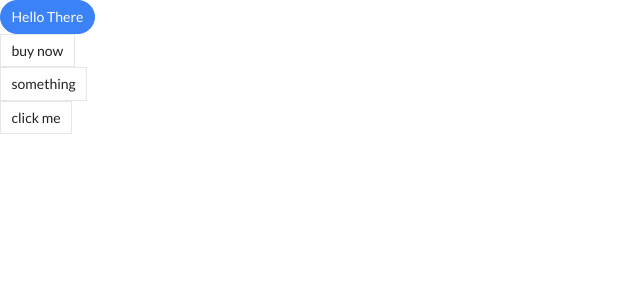
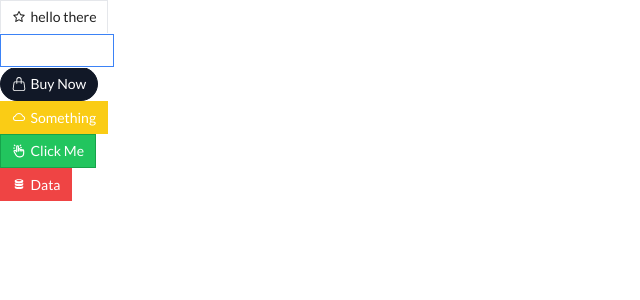
Before and after one commit to sabrinamaral/widgets, a React (Create React App) app: page / in a window 1280 px wide. Shown: the top 300 px of the page, without its empty margins (0-640 px from the left). Built offline with nearby package versions, Linux system fonts and the light colour scheme.

Commit message:
icons on buttons | react-icons

```diff
--- a/src/App.js
+++ b/src/App.js
@@ -1,4 +1,10 @@
 import React from "react";
+import { AiOutlineStar, AiOutlineCloud } from "react-icons/ai";
+import { GoBell } from "react-icons/go";
+import { DiDatabase } from "react-icons/di";
+import { BsHandbag } from "react-icons/bs";
+import { TbHandClick } from "react-icons/tb";
+
 import Accordion from "./components/Accordion";
 import Button from "./components/Button";
 
@@ -20,18 +26,39 @@ const App = () => {
   return (
     <div>
       <div>
-        <Button primary rounded>
+        <Button>
+          <AiOutlineStar /> hello there
+        </Button>
+      </div>
+      <div>
+        <Button primary outline>
+          <GoBell />
           hello there
         </Button>
       </div>
       <div>
-        <Button>buy now</Button>
+        <Button secondary rounded>
+          <BsHandbag />
+          buy now
+        </Button>
       </div>
       <div>
-        <Button>something</Button>
+        <Button warning>
+          <AiOutlineCloud />
+          something
+        </Button>
       </div>
       <div>
-        <Button>click me</Button>
+        <Button success>
+          <TbHandClick />
+          click me
+        </Button>
+      </div>
+      <div>
+        <Button danger>
+          <DiDatabase />
+          data
+        </Button>
       </div>
     </div>
   );
--- a/src/index.css
+++ b/src/index.css
@@ -1,3 +1,7 @@
 @tailwind base;
 @tailwind components;
 @tailwind utilities;
+
+button>svg {
+    margin-right: 5px;
+}
```
